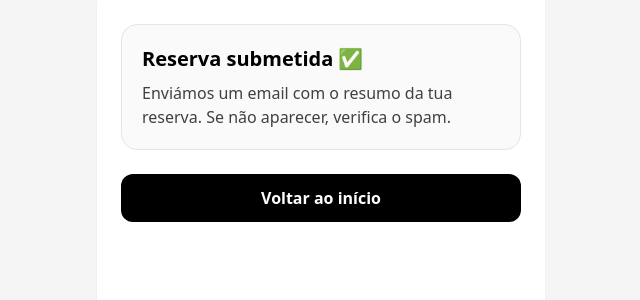
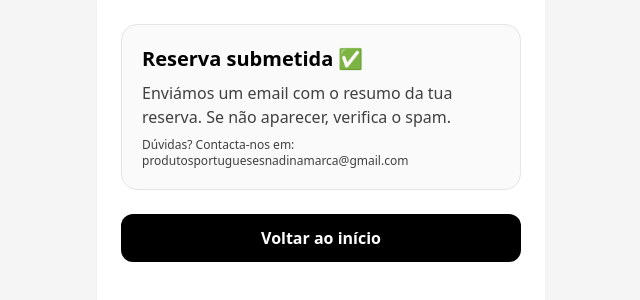
Before and after one commit to TiagoVilaFlor/APP_ProdutosPortuguesesNaDinamarca, a Next.js app: page /success in a window 1280 px wide. Shown: the top 300 px of the page, without its empty margins (319-959 px from the left). Built offline with nearby package versions, Linux system fonts and the light colour scheme.

Commit message:
Update Text to be displayed

```diff
--- a/app/page.tsx
+++ b/app/page.tsx
@@ -9,7 +9,7 @@ export default function Home() {
         className="mt-4 mb-4 w-full h-64 object-cover rounded-2xl"
       />
       <p className="mt-3 text-neutral-700">
-        <b>Olá Portugueses</b>, estamos a testar uma nova forma simples e comunitária de trazer produtos portugueses até à Dinamarca.
+        <b>Olá Compatriotas</b>, estamos a testar uma nova forma simples e comunitária de trazer produtos de Portugal até à Dinamarca.
 O teu feedback ajuda-nos a melhorar este projeto e preparar futuras entregas.
       </p>
 
--- a/app/review/page.tsx
+++ b/app/review/page.tsx
@@ -166,8 +166,9 @@ export default function ReviewPage() {
                 <div className="text-sm text-neutral-700">Transporte</div>
                 <div className="font-semibold">{formatEur(transport)}</div>
               </div>
-              <p className="mt-2 text-xs text-neutral-500"> Este valor é figurativo, vamos confirmar posteriormente por
-                email face ao volume total dos teus artigos. </p>
+
+              <p className="mt-2 text-xs text-neutral-500">
+                O valor de transporte apresentado é <b>indicativo</b> e poderá ser ajustado conforme o volume final da tua encomenda (<u><i>para menos de 20€</i></u>).</p>
 
               <div className="mt-3 border-t border-neutral-200 pt-3 flex items-center justify-between">
                 <div className="text-base font-semibold">Total estimado</div>
@@ -175,7 +176,10 @@ export default function ReviewPage() {
               </div>
 
               <p className="mt-2 text-xs text-neutral-500">
-                O total final vai ser confirmado por email após embalamento.
+                O valor final a pagamento será confirmado após preparação da encomenda.
+              </p>
+              <p className="mt-2 text-xs text-neutral-500">
+                Dúvidas? Contacta-nos em: produtosportuguesesnadinamarca@gmail.com
               </p>
               <p className="mt-2 text-xs text-neutral-500">
                 *Uma vez que este serviço é comunitário e pessoal não serão
@@ -204,7 +208,7 @@ export default function ReviewPage() {
 
               <label className="mt-3 block text-sm">
                 Telefone
-                <input name="address" type="tel" placeholder="Ex: 12121212 or 123123123" required pattern="[0-9]{9}|[0-9]{8}" className="mt-1 w-full rounded-lg border px-3 py-2"/>
+                <input name="address" type="tel" placeholder="Ex: 12121212 or 123123123" required pattern="[0-9]{9}|[0-9]{8}" className="mt-1 w-full rounded-lg border px-3 py-2" />
               </label>
 
               <label className="mt-3 block text-sm">
@@ -226,7 +230,7 @@ export default function ReviewPage() {
                   onChange={(e) => setAgree(e.target.checked)}
                 />
                 Confirmo que pretendo submeter esta reserva com o conhecimento de
-            ser uma compra pessoal e em envio comunitário.
+                ser uma compra pessoal e em envio comunitário.
               </label>
 
               <div className="mt-4 flex gap-3">
--- a/app/success/page.tsx
+++ b/app/success/page.tsx
@@ -7,6 +7,9 @@ export default function SuccessPage() {
         <h1 className="text-xl font-semibold">Reserva submetida ✅</h1>
         <p className="mt-2 text-neutral-700">
           Enviámos um email com o resumo da tua reserva. Se não aparecer, verifica o spam.
+        </p>
+        <p className="mt-2 text-xs text-neutral-700">
+          Dúvidas? Contacta-nos em: produtosportuguesesnadinamarca@gmail.com
         </p>
       </div>
 
```
